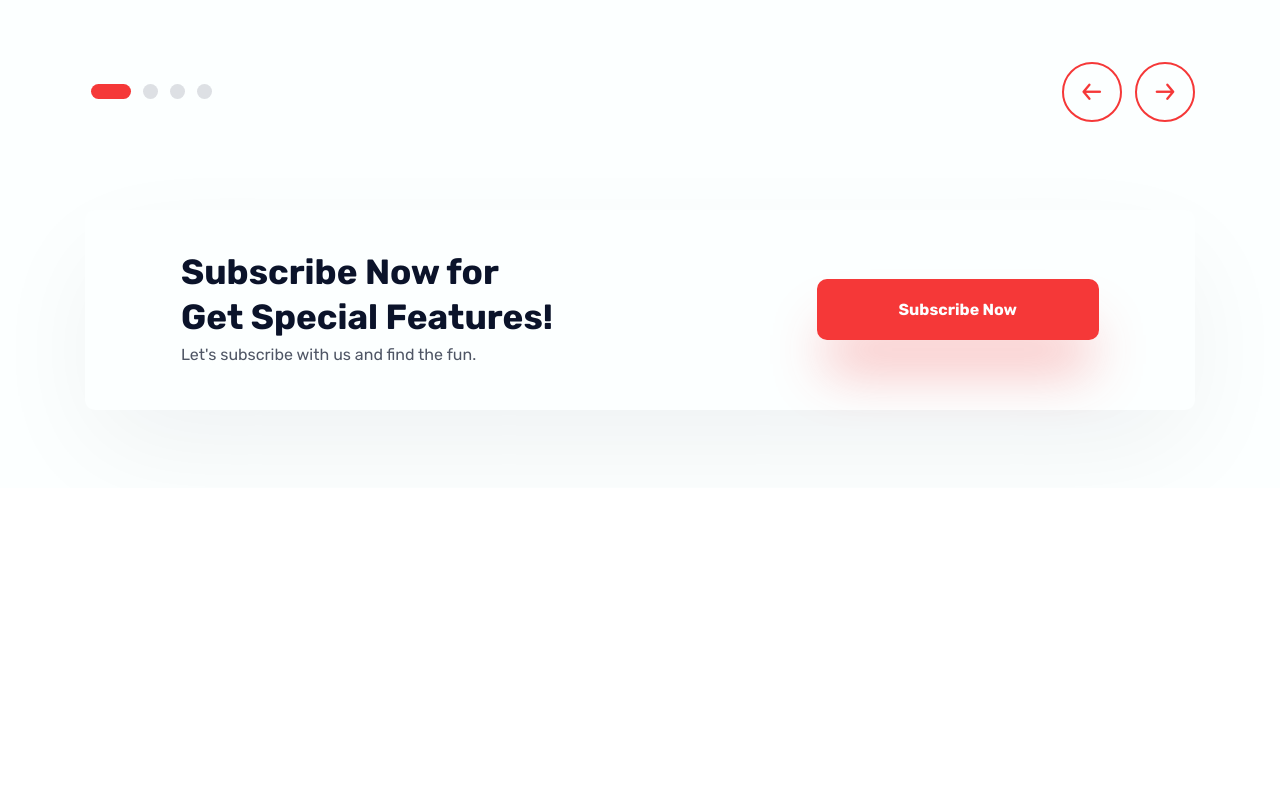
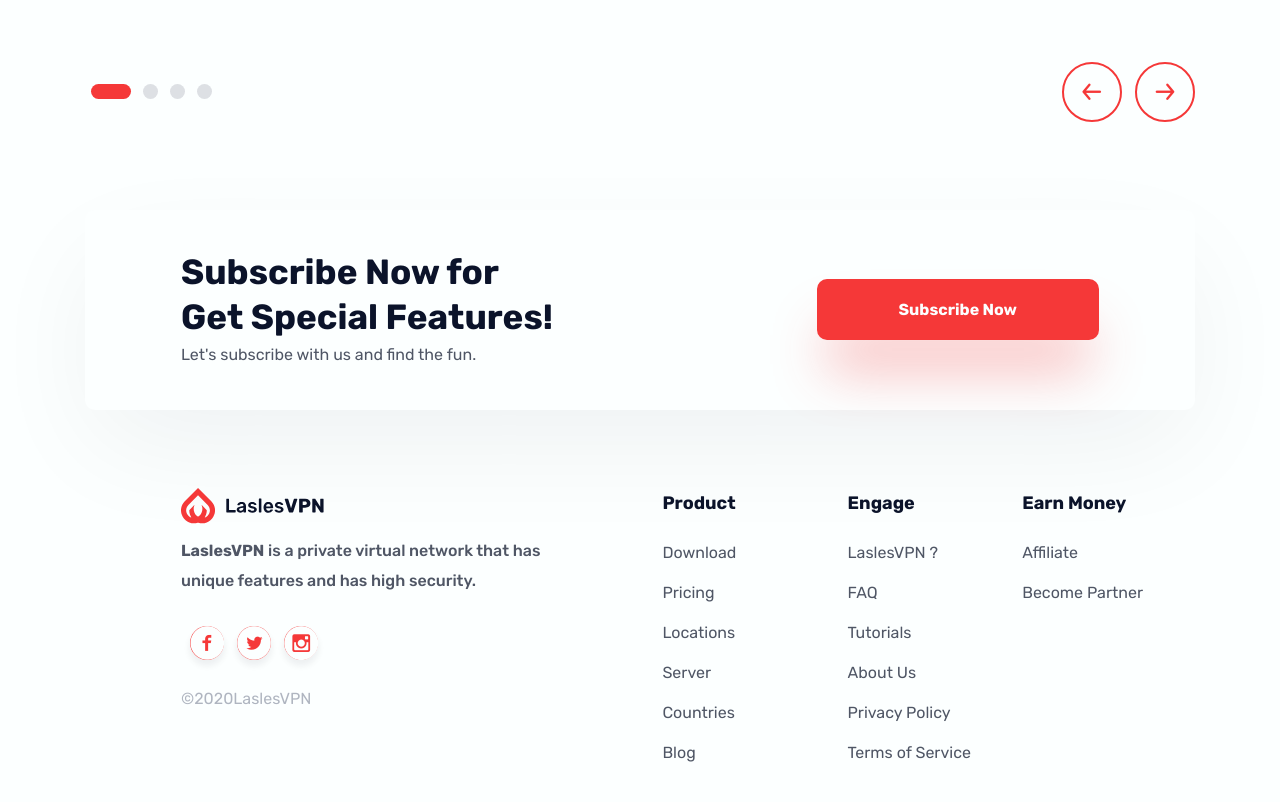
Before and after one commit to Olexandr-Sh/Project-LaslesVPN, a plain HTML site: page index.html in a window 1280 px wide. Shown: the part 3195-3997 px from the top of the page. Before the commit the page ends 3683 px from the top, so only its background shows below. Drawn offline with nearby package versions, Linux system fonts and the light colour scheme.

Commit message:
finished footer

```diff
--- a/css/main.css
+++ b/css/main.css
@@ -665,3 +665,88 @@ body {
   line-height: 30px;
   color: #4f5665;
 }
+.footer-background {
+  background: #fcffff;
+}
+.footer-wrap {
+  display: flex;
+  justify-content: space-between;
+  width: 100%;
+  list-style-type: none;
+  padding-bottom: 24px;
+}
+.footer-columns-1 {
+  margin-right: 60px;
+  display: flex;
+  flex-direction: column;
+  align-items: center;
+  width: 42%;
+}
+.fotter-column-last {
+  padding-right: 52px;
+}
+.footer-list {
+  display: flex;
+  flex-direction: column;
+  align-items: flex-start;
+  padding-left: 96px;
+}
+.footer-position-logo {
+  line-height: 30px;
+}
+.list-item-logo-paddings {
+  padding-bottom: 8px;
+}
+.footer-list-item-under-logo {
+  font-weight: 500;
+  font-size: 16px;
+  line-height: 30px;
+  color: #4f5665;
+}
+.first-list-item-paddings {
+  padding-bottom: 30px;
+}
+.footer-list-prod-eng-earn {
+  display: flex;
+  flex-direction: column;
+  align-items: flex-start;
+}
+.head-of-footer-list-item {
+  margin: 0;
+  font-size: 18px;
+  line-height: 30px;
+  color: #0b132a;
+  padding-bottom: 20px;
+}
+.footer-icons {
+  background: #f53838;
+  color: #fcffff;
+  border-radius: 50%;
+  font-size: 34px;
+  box-shadow: 0 5px 6px 1px rgba(13, 16, 37, 0.06);
+}
+.white-bullet-with-footer-icon {
+  width: 28px;
+  height: 28px;
+  border-radius: 50%;
+  color: #fcffff;
+}
+.position-footer-icons {
+  display: flex;
+  justify-content: space-around;
+  width: 38%;
+}
+.last-item-of-first-list {
+  font-size: 16px;
+  line-height: 30px;
+  color: #afb5c0;
+}
+.footer-list-item {
+  padding-bottom: 10px;
+  font-size: 16px;
+  line-height: 30px;
+  color: #4f5665;
+}
+.product-item-position {
+  padding-right: 60px;
+}
--- a/index.html
+++ b/index.html
@@ -351,6 +351,75 @@
           </div>
         </div>
       </section>
+      <footer class="footer-background">
+        <div class="container">
+          <ul class="footer-wrap">
+            <li class="footer-columns-1">
+              <ul class="footer-list">
+                <li class="list-item-logo-paddings">
+                  <img
+                    src="./images/Logo.svg"
+                    alt="LaslesVPN logo"
+                    class="logo-icon"
+                  />
+                </li>
+                <li class="first-list-item-paddings">
+                  <span class="footer-list-item-under-logo"
+                    ><strong>LaslesVPN</strong> is a private virtual network
+                    that has</span
+                  >
+                  <span class="footer-list-item-under-logo"
+                    >unique features and has high security.</span
+                  >
+                </li>
+                <li class="first-list-item-paddings position-footer-icons">
+                  <div class="white-bullet-with-footer-icon">
+                    <span class="icon-facebook_icon footer-icons"></span>
+                  </div>
+                  <div class="white-bullet-with-footer-icon">
+                    <span class="icon-twitter_icon footer-icons"></span>
+                  </div>
+                  <div class="white-bullet-with-footer-icon">
+                    <span class="icon-instagram_icon footer-icons"></span>
+                  </div>
+                </li>
+                <li class="first-list-item-paddings">
+                  <span class="last-item-of-first-list">©2020LaslesVPN</span>
+                </li>
+              </ul>
+            </li>
+            <li class="fotter-columns-other product-item-position">
+              <h3 class="head-of-footer-list-item">Product</h3>
+              <ul class="footer-list-prod-eng-earn">
+                <li class="footer-list-item">Download</li>
+                <li class="footer-list-item">Pricing</li>
+                <li class="footer-list-item">Locations</li>
+                <li class="footer-list-item">Server</li>
+                <li class="footer-list-item">Countries</li>
+                <li class="footer-list-item">Blog</li>
+              </ul>
+            </li>
+            <li class="fotter-columns-other">
+              <h3 class="head-of-footer-list-item">Engage</h3>
+              <ul class="footer-list-prod-eng-earn">
+                <li class="footer-list-item">LaslesVPN ?</li>
+                <li class="footer-list-item">FAQ</li>
+                <li class="footer-list-item">Tutorials</li>
+                <li class="footer-list-item">About Us</li>
+                <li class="footer-list-item">Privacy Policy</li>
+                <li class="footer-list-item">Terms of Service</li>
+              </ul>
+            </li>
+            <li class="fotter-column-last">
+              <h3 class="head-of-footer-list-item">Earn Money</h3>
+              <ul class="footer-list-prod-eng-earn">
+                <li class="footer-list-item">Affiliate</li>
+                <li class="footer-list-item">Become Partner</li>
+              </ul>
+            </li>
+          </ul>
+        </div>
+      </footer>
     </main>
   </body>
 </html>
```
